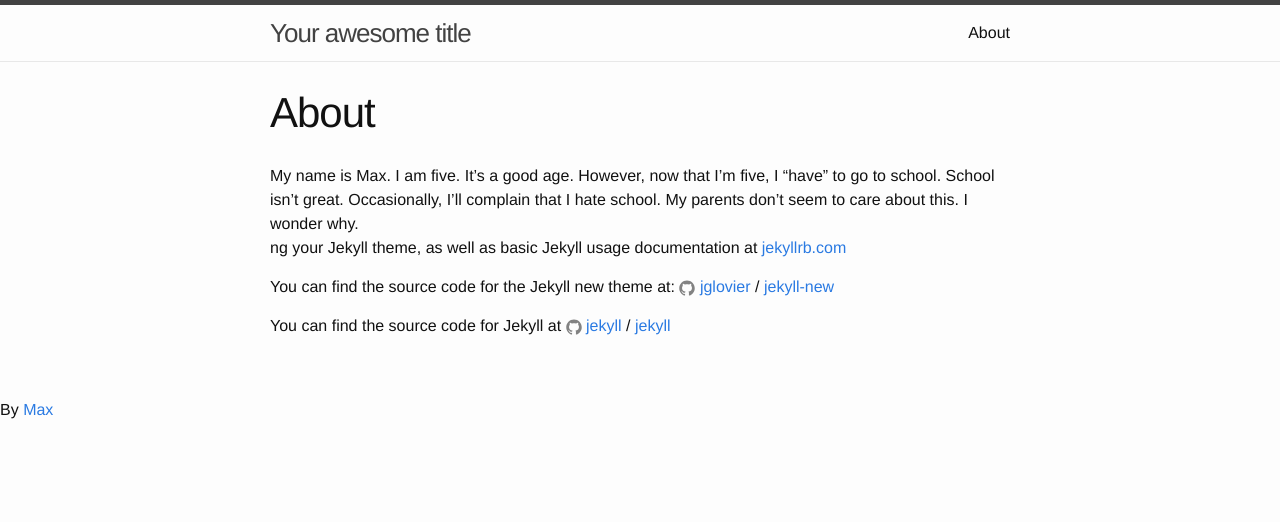
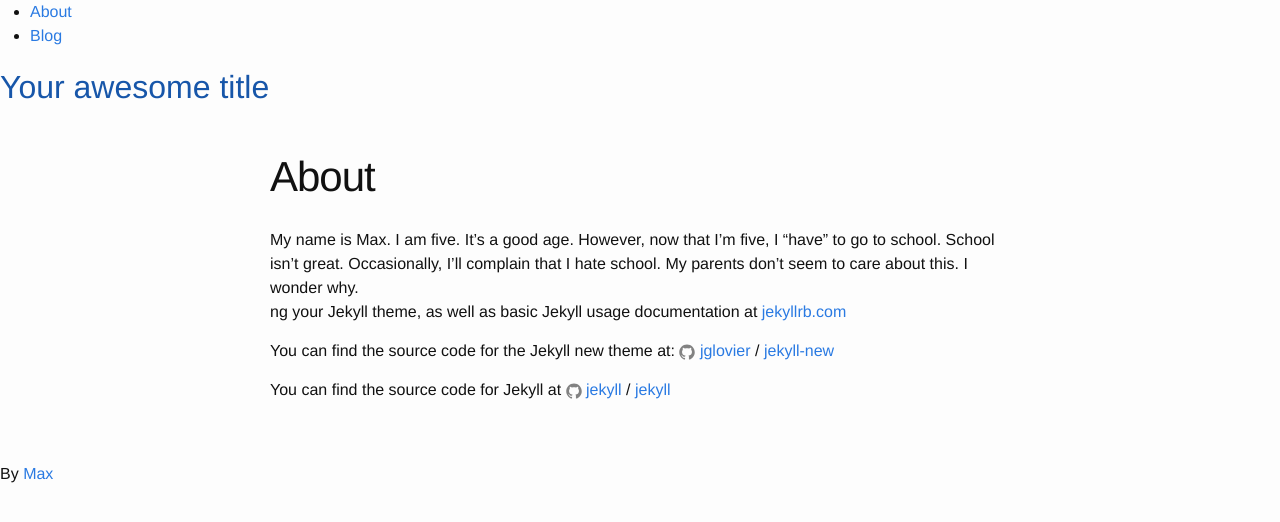
Before and after one commit to Andrewepstein/andrewepstein.github.io, a Jekyll site: the page built from about.md, in a window 1280 px wide. Shown: the top 522 px of the page. Built offline with Jekyll 4.4.1, drawn with Linux system fonts in a browser that asks for light colours; some web fonts are replaced.

Commit message:
new header

```diff
--- a/_includes/header.html
+++ b/_includes/header.html
@@ -1,27 +1,18 @@
-<header class="site-header">
+<aside>
+	<div class="container">
+		<nav>
+			<ul>
+				{% for page in site.pages %} {% if page.title %}
+				<li><a href="{{ page.url | prepend: site.baseurl }}">{{ page.title }}</a></li>
+				{% endif %} {% endfor %}
+				<li><a href="{{ "/blog" | prepend: site.baseurl }}">Blog</a></li>
+			</ul>
+			</li>
+			</ul>
+		</nav>
+	</div>
+</aside>
 
-  <div class="wrapper">
-
-    <a class="site-title" href="{{ site.baseurl }}/">{{ site.title }}</a>
-
-    <nav class="site-nav">
-      <a href="#" class="menu-icon">
-        <svg viewBox="0 0 18 15">
-          <path fill="#424242" d="M18,1.484c0,0.82-0.665,1.484-1.484,1.484H1.484C0.665,2.969,0,2.304,0,1.484l0,0C0,0.665,0.665,0,1.484,0 h15.031C17.335,0,18,0.665,18,1.484L18,1.484z"/>
-          <path fill="#424242" d="M18,7.516C18,8.335,17.335,9,16.516,9H1.484C0.665,9,0,8.335,0,7.516l0,0c0-0.82,0.665-1.484,1.484-1.484 h15.031C17.335,6.031,18,6.696,18,7.516L18,7.516z"/>
-          <path fill="#424242" d="M18,13.516C18,14.335,17.335,15,16.516,15H1.484C0.665,15,0,14.335,0,13.516l0,0 c0-0.82,0.665-1.484,1.484-1.484h15.031C17.335,12.031,18,12.696,18,13.516L18,13.516z"/>
-        </svg>
-      </a>
-
-      <div class="trigger">
-        {% for my_page in site.pages %}
-          {% if my_page.title %}
-          <a class="page-link" href="{{ my_page.url | prepend: site.baseurl }}">{{ my_page.title }}</a>
-          {% endif %}
-        {% endfor %}
-      </div>
-    </nav>
-
-  </div>
-
+<header>
+	<h1><a href="{{ site.baseurl }}">{{ site.title }}</a></h1>
 </header>
```
